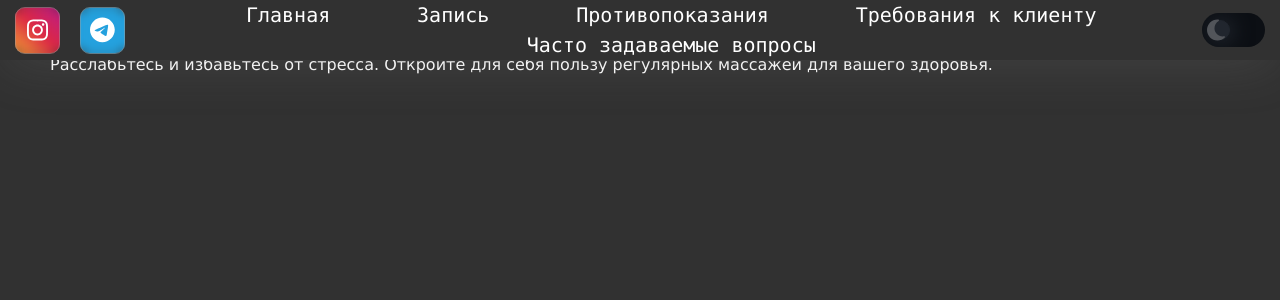
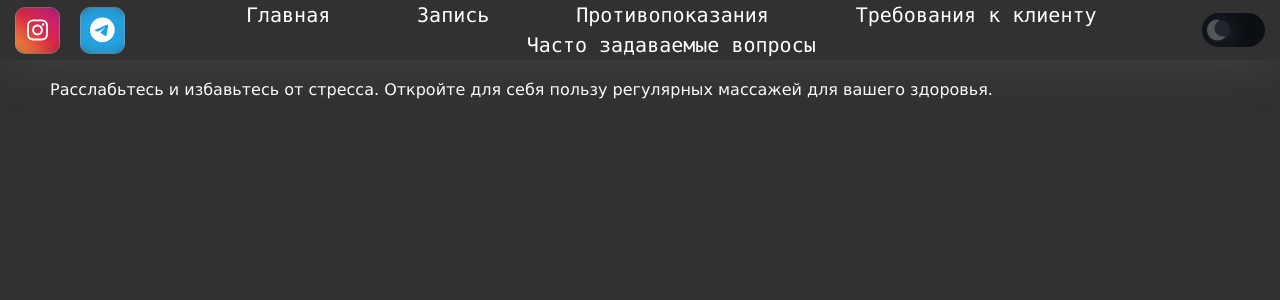
Before and after one commit to Romangergisevich/massage, a React (Vite) app: page / in a window 1280 px wide. Shown: the top 300 px of the page. Built offline with nearby package versions, Linux system fonts and the light colour scheme.

Commit message:
core works done

```diff
--- a/src/App.tsx
+++ b/src/App.tsx
@@ -7,7 +7,7 @@ import Questions from './components/pages/Questions';
 import Booking from './components/pages/Booking';
 import { useEffect, useRef } from 'react';
 import { useAppDispatch, useAppSelector } from './custom_hooks/hooks';
-import MobileNav, { closeNav } from './store/slices/MobileNav';
+import { closeNav } from './store/slices/MobileNav';
 import { RootState } from './store/store';
 
 const App: React.FC = () => {
--- a/src/index.css
+++ b/src/index.css
@@ -104,5 +104,6 @@ body {
 }
 
 .main__body-container {
-  padding: 0 50px 0 50px;
+  padding: 25px 50px 25px 50px;
+  height: calc(100vh - 105px);
 }
```
